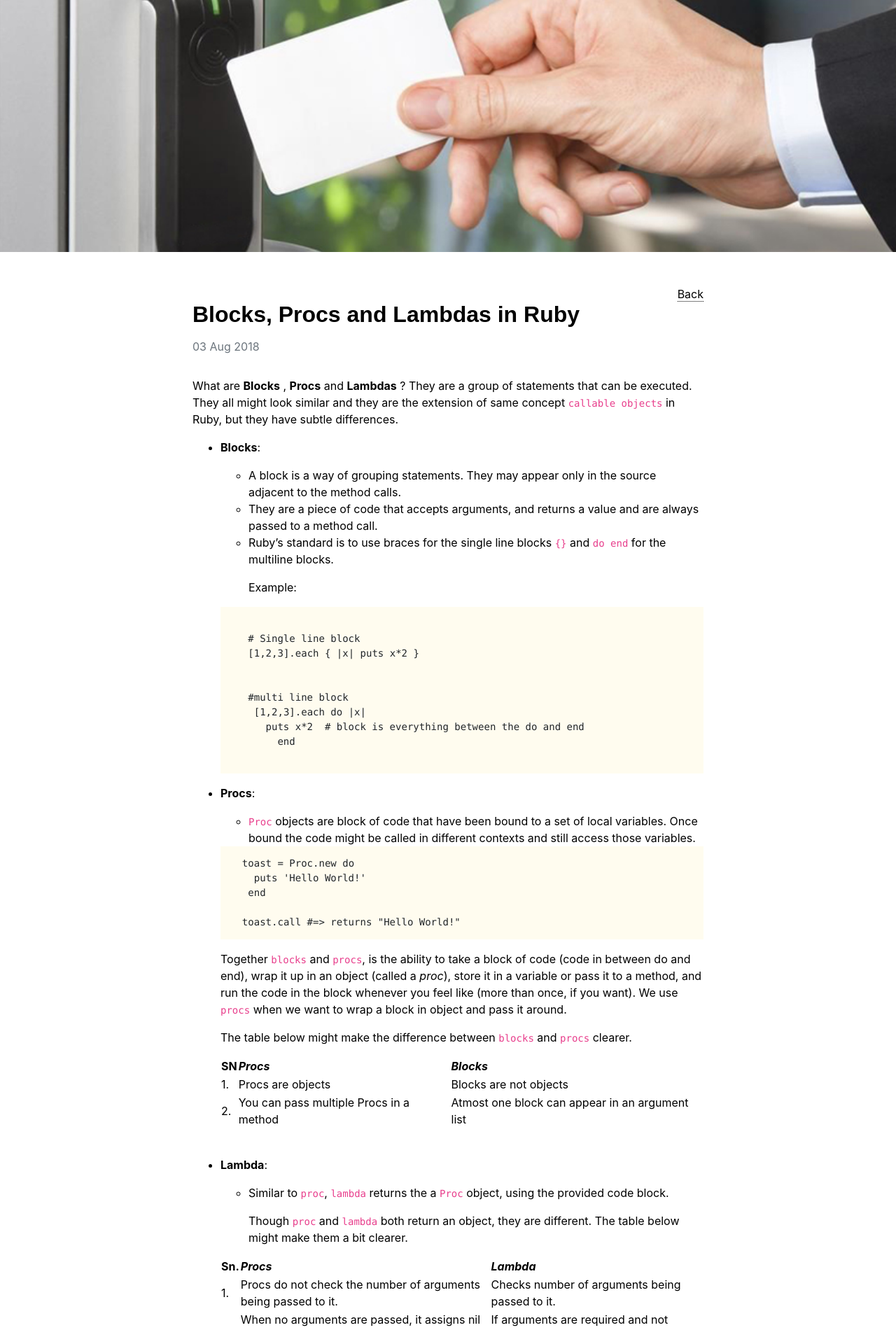
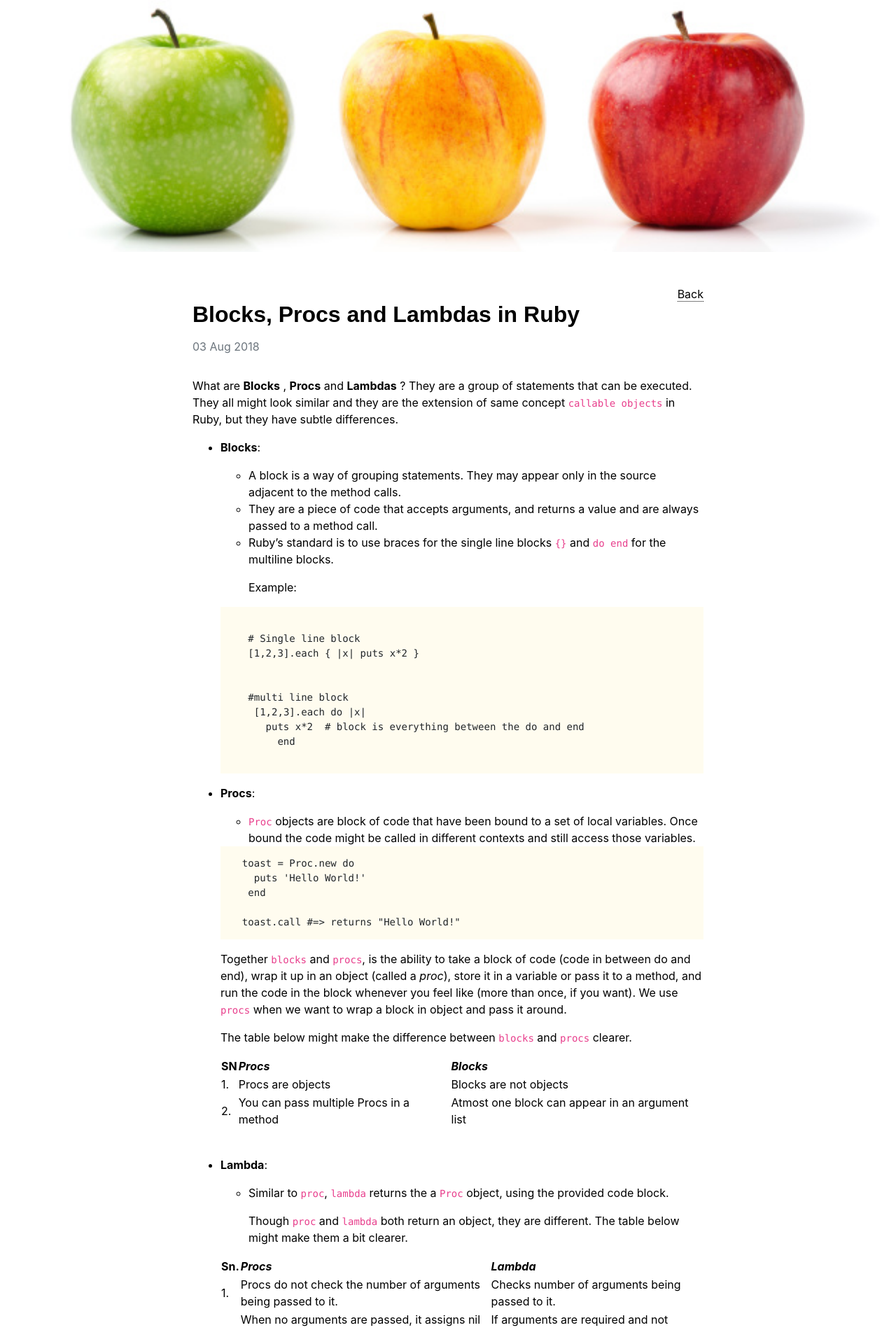
Before and after one commit to soumyaveer/soumyaveer.github.io, a Jekyll site: the page built from _technology_blog/blocks-procs-and-lambdas-in-ruby.markdown, in a window 1280 px wide. Shown: the top 1900 px of the page at 70% size. Built offline with Jekyll 4.4.1, drawn with Linux system fonts in a browser that asks for light colours; some web fonts are replaced; comment, search, counter and statistics services are not loaded.

Commit message:
add banner image to blocks-procs-lambdas post

```diff
--- a/_technology_blog/blocks-procs-and-lambdas-in-ruby.markdown
+++ b/_technology_blog/blocks-procs-and-lambdas-in-ruby.markdown
@@ -3,7 +3,7 @@ layout: post
 title: Blocks, Procs and Lambdas in Ruby
 date:  2018-08-03 16:00:00
 categories: main
-banner_image: "Control3.jpg"
+banner_image: "blocks_procs_lambdas.jpg"
 ---
 What are **Blocks** , **Procs** and **Lambdas** ?
 They are a group of statements that can be executed. They all might look similar and they are the extension of same concept `callable objects` in Ruby, but they have subtle differences.
```
Also changed, not shown: assets/images/post-banners/blocks_procs_lambdas.jpg (added).
